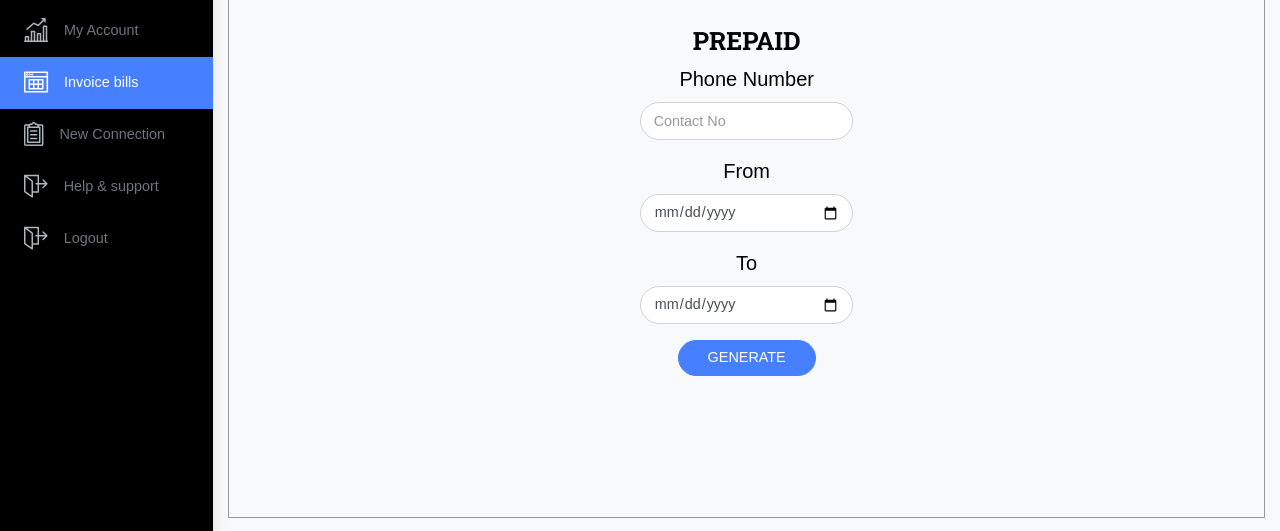
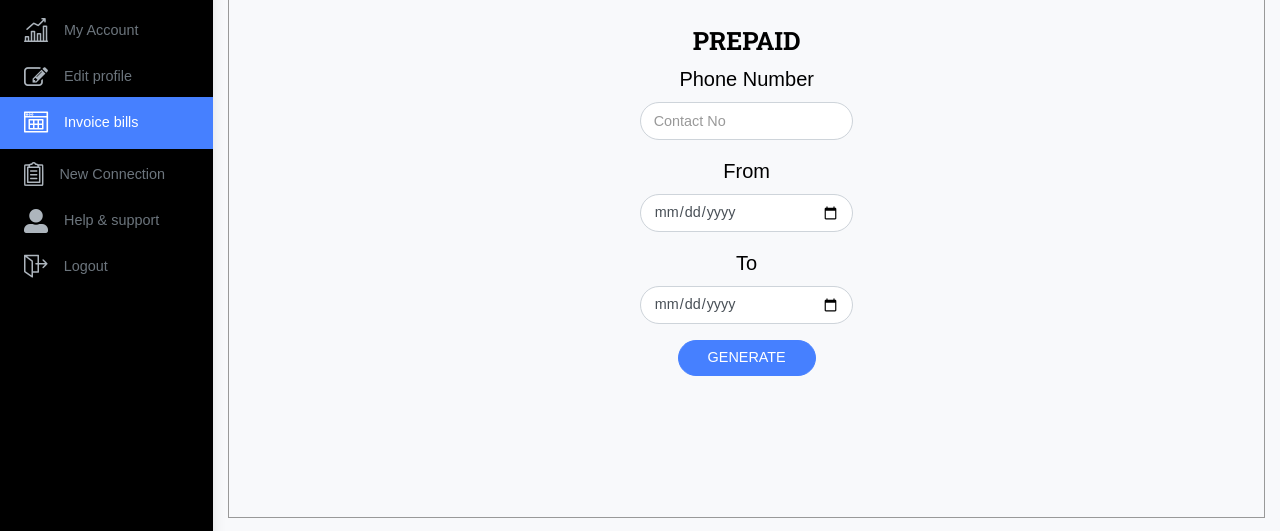
Before and after one commit to Mohanaprasad1997/Voizfonica, a website: page voizfonica/dashboard/invoicebills.html in a window 1280 px wide. Shown: the part 154-685 px from the top of the page. Drawn offline with nearby package versions, Linux system fonts and the light colour scheme.

Commit message:
Update invoicebills.html

```diff
--- a/voizfonica/dashboard/invoicebills.html
+++ b/voizfonica/dashboard/invoicebills.html
@@ -126,9 +126,10 @@ body, html {
 
               <li class="sidebar-list-item"><a href="dashboard.html" class="sidebar-link text-muted"><i class="o-home-1 mr-3 text-gray"></i><span>Home</span></a></li>
               <li class="sidebar-list-item"><a href="myaccount.html" class="sidebar-link text-muted"><i class="o-sales-up-1 mr-3 text-gray"></i><span>My Account</span></a></li>
+			  <li class="sidebar-list-item"><a href="editprofile.html" class="sidebar-link text-muted"><i class="fa fa-edit mr-3 text-gray"></i><span>Edit profile</span></a></li>
               <li class="sidebar-list-item"><a href="invoicebills.html" class="sidebar-link text-muted active"><i class="o-table-content-1 mr-3 text-gray"></i><span>Invoice bills</span></a></li>
               <li class="sidebar-list-item"><a href="newconnection.html" class="sidebar-link text-muted"><i class="o-survey-1 mr-3 text-gray"></i><span>New Connection</span></a></li>
-              <li class="sidebar-list-item"><a href="help&support.html" class="sidebar-link text-muted"><i class="o-exit-1 mr-3 text-gray"></i><span>Help & support</span></a></li>
+              <li class="sidebar-list-item"><a href="help&support.html" class="sidebar-link text-muted"><i class="fas fa-user-alt mr-3 text-gray"></i><span>Help & support</span></a></li>
         <li class="sidebar-list-item"><a href="../index.html" class="sidebar-link text-muted"><i class="o-exit-1 mr-3 text-gray"></i><span>Logout</span></a></li></ul>
       </div>
 
```
